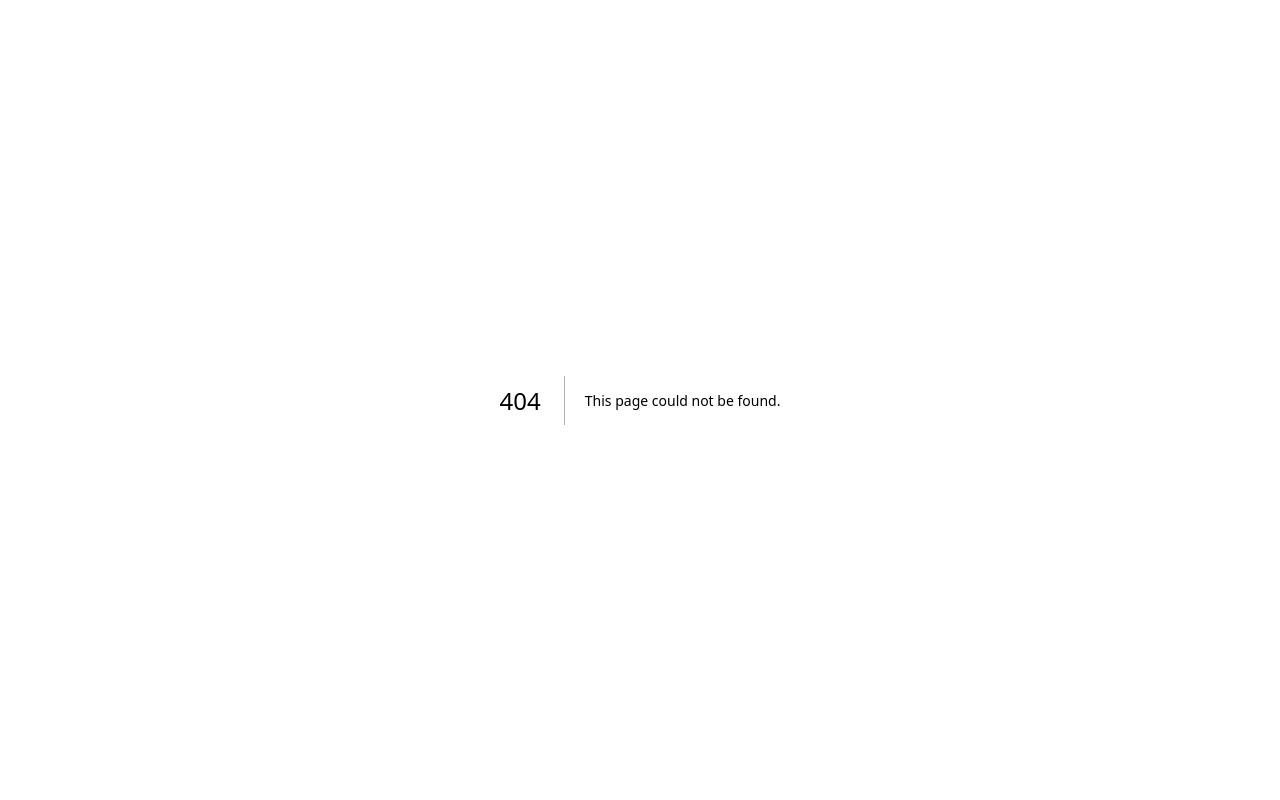
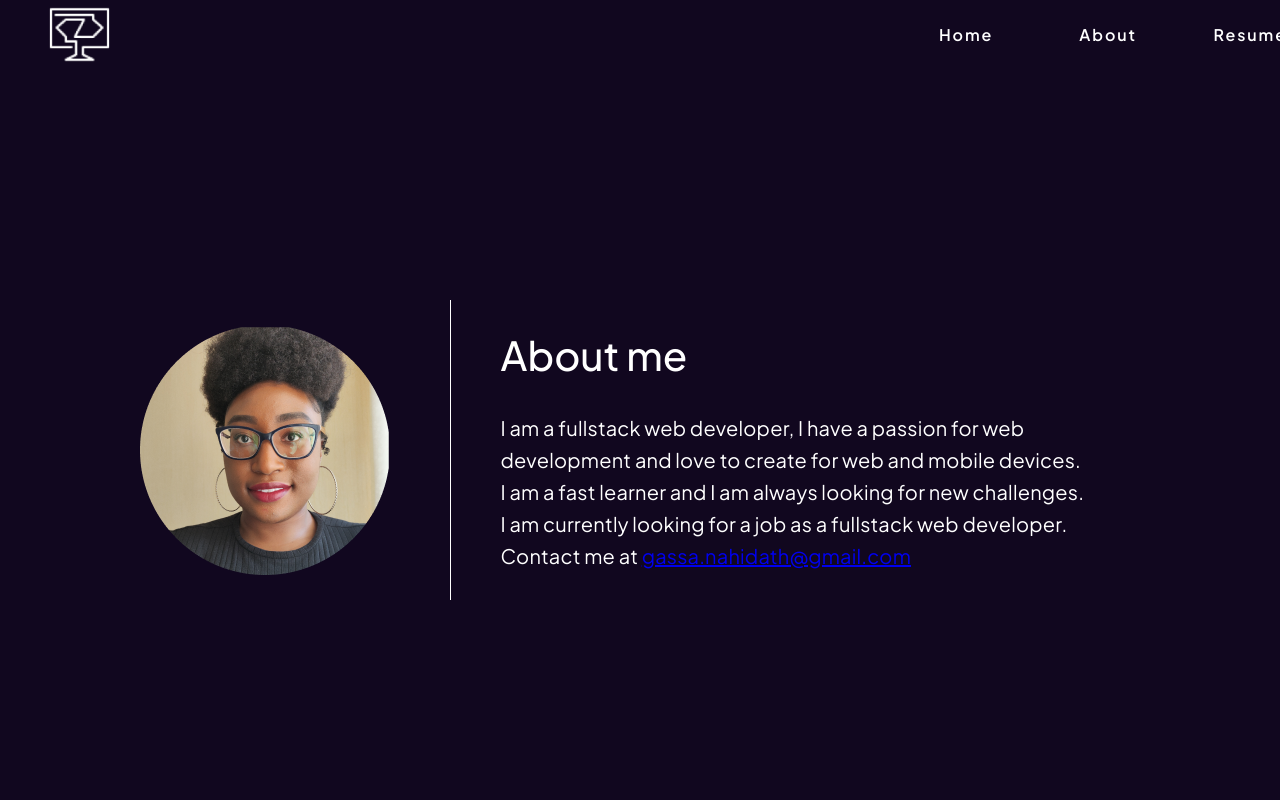
Before and after one commit to nahidath/MyPortofolio, a Next.js app in the folder myportfolio/: page /about in a window 1280 px wide. Before the commit this address had no page. Shown: the top 800 px of the page. Built offline with nearby package versions, Linux system fonts and the light colour scheme.

Commit message:
adding about page

```diff
--- /dev/null
+++ b/myportfolio/src/app/about/page.tsx
@@ -0,0 +1,29 @@
+import styles from '../css/about.module.css'
+import {NextPage} from "next";
+import DividerV from "@/app/component/DividerV";
+import Link from "next/link";
+
+const Page: NextPage = () => {
+    return (
+        <div className={styles.about}>
+            <div className={styles.aboutsider}>
+                <img className={styles.aboutsiderimg} alt="" src="/icons/profileimg.png" />
+                <DividerV height={300}/>
+                <div className={styles.aboutsidertxt}>
+                    <div className={styles.aboutsidertitle}>About me</div>
+                    <div className={styles.aboutsidertxt1}>
+                        I am a fullstack web developer, I have a passion for web development and love to create for web and mobile devices.<br/>
+                        I am a fast learner and I am always looking for new challenges.<br/>
+                        I am currently looking for a job as a fullstack web developer.
+                    </div>
+                    <div className={styles.aboutsidertxt2}>
+                        <div className={styles.aboutsidertxt2title}>Contact me at  <Link href={"mailto:gassa.nahidath@gmail.com"}>gassa.nahidath@gmail.com</Link></div>
+                    </div>
+                </div>
+            </div>
+        </div>
+    )
+
+}
+
+export default Page;
--- /dev/null
+++ b/myportfolio/src/app/component/DividerV.tsx
@@ -0,0 +1,14 @@
+import styles from '../css/dividerV.module.css'
+
+interface DividerVProps {
+    height?: number;
+    marginLeft?: number;
+}
+
+const DividerV = ({height=100, marginLeft=10}: DividerVProps) => {
+    return (
+        <div className={styles.dividerV} style={{height: height, marginLeft:marginLeft}}></div>
+    )
+}
+
+export default DividerV;
--- /dev/null
+++ b/myportfolio/src/app/css/about.module.css
@@ -0,0 +1,68 @@
+.about{
+    padding: 50px 0;
+    /*text-align: center;*/
+    /*font-weight: 300;*/
+    /*font-size: 1.2rem;*/
+    /*line-height: 1.8rem;*/
+    /*letter-spacing: 1px;*/
+    /*margin-bottom: 50px;*/
+    color: var(--color-white);
+    background-color: var(--color-bckg-global);
+    font-family: var(--font-plus-jakarta-sans);
+    height: 100vh;
+    display: flex;
+    flex-direction: column;
+    align-items: center;
+    justify-content: center;
+
+
+}
+
+.aboutsider{
+    display: flex;
+    flex-direction: row;
+    align-items: center;
+    justify-content: center;
+    width: 100%;
+    height: 100%;
+
+}
+
+.aboutsidertxt{
+    display: flex;
+    flex-direction: column;
+    justify-content: center;
+    width: 50%;
+    height: 100%;
+    padding: 0 50px;
+}
+
+.aboutsidertitle{
+    font-size: 2.5rem;
+    font-weight: 500;
+    margin-bottom: 1rem;
+    padding-bottom: 1rem;
+}
+
+.aboutsidertxt1{
+    font-size: 1.25rem;
+    font-weight: 300;
+    line-height: 1.6;
+    letter-spacing: 0.01em;
+    width: 100%;
+}
+
+.aboutsiderimg{
+    display: flex;
+    flex-direction: column;
+    justify-content: center;
+    padding: 0 50px;
+}
+
+.aboutsidertxt2{
+    font-size: 1.25rem;
+    font-weight: 300;
+    line-height: 1.6;
+    letter-spacing: 0.01em;
+    width: 100%;
+}
--- /dev/null
+++ b/myportfolio/src/app/css/dividerv.module.css
@@ -0,0 +1,5 @@
+.dividerV{
+    width: 1px;
+    height: 100%;
+    background-color: #fff;
+}
--- a/myportfolio/src/app/resume/page.tsx
+++ b/myportfolio/src/app/resume/page.tsx
@@ -5,7 +5,7 @@ const Page = () => {
     return (
         //page to display pdf resume
            <div className={styles.resumePage}>
-               <div className={styles.resumeTitle}>Resume</div>
+               <div className={styles.resumeTitle}>My resume</div>
                <iframe src="/resume.pdf" width="55%" height="100%" />
                 {/*<embed src="/resume.pdf" width="100%" height="1000px" />*/}
            </div>
```
